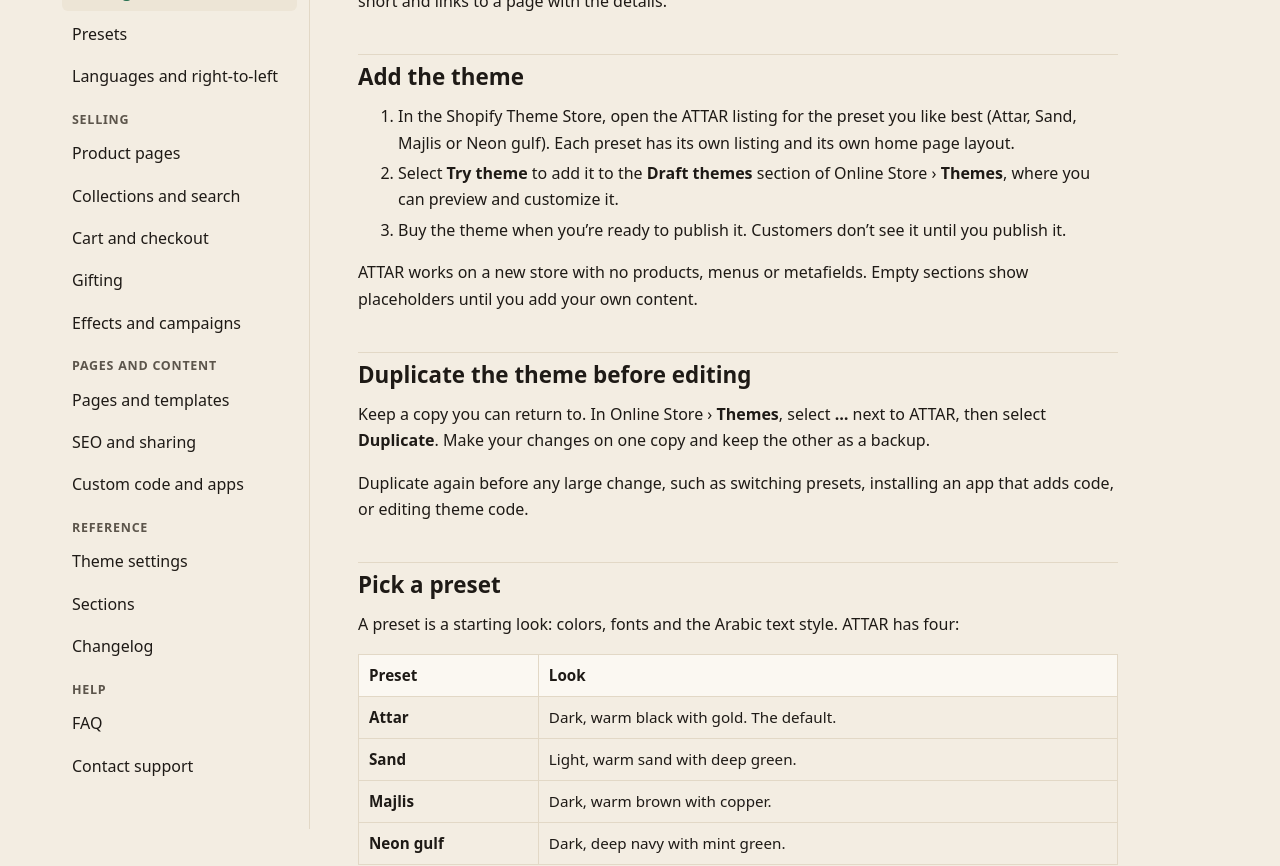
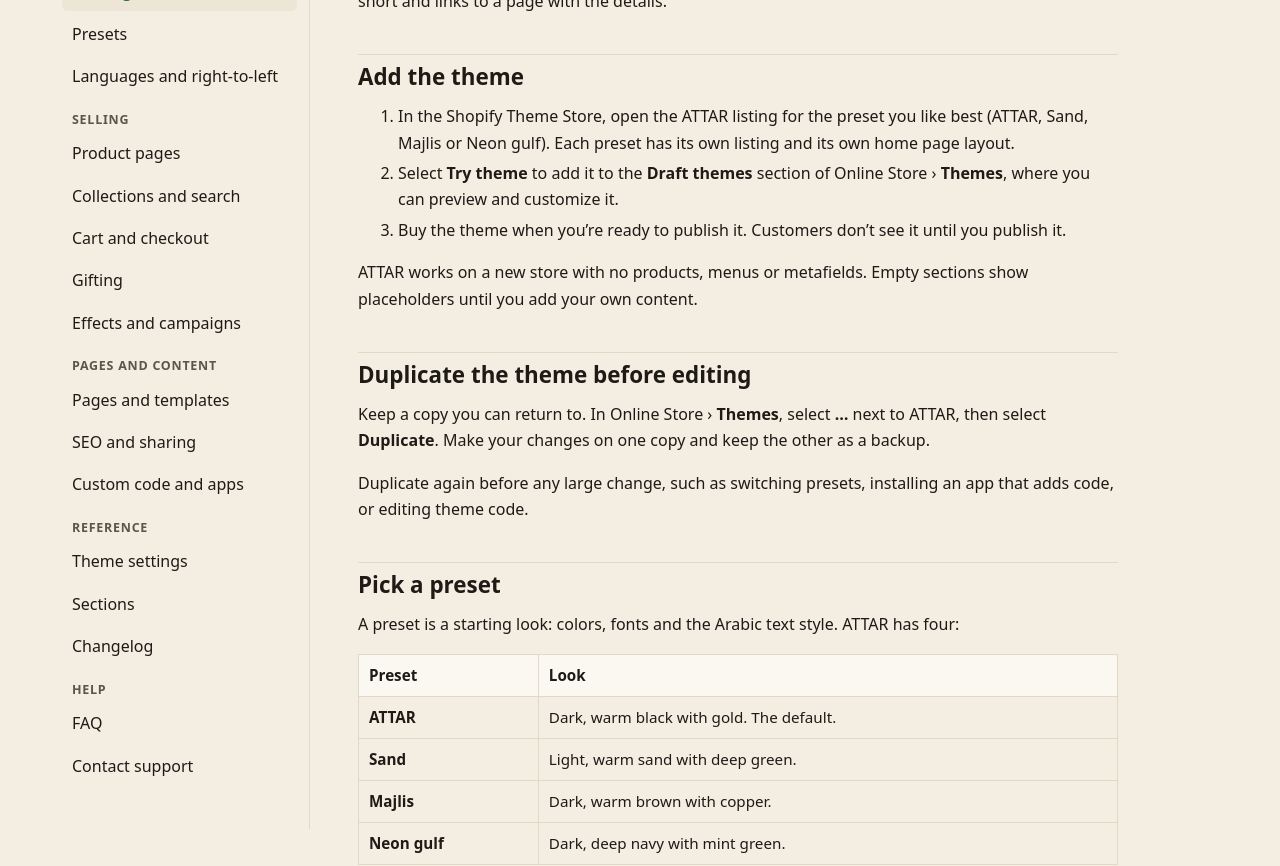
Before and after one commit to mahkhalid19/AttarDocs, a Jekyll site: the page built from getting-started.md, in a window 1280 px wide and 1400 px high. Shown: the part 190-1056 px from the top of the window. Built offline with Jekyll 4.4.1, drawn with Linux system fonts in a browser that asks for light colours.

Commit message:
Default preset renamed ATTAR

```diff
--- a/getting-started.md
+++ b/getting-started.md
@@ -7,7 +7,7 @@ This guide takes you from adding the theme to a store that's ready for its first
 
 ## Add the theme
 
-1. In the Shopify Theme Store, open the ATTAR listing for the preset you like best (Attar, Sand, Majlis or Neon gulf). Each preset has its own listing and its own home page layout.
+1. In the Shopify Theme Store, open the ATTAR listing for the preset you like best (ATTAR, Sand, Majlis or Neon gulf). Each preset has its own listing and its own home page layout.
 2. Select **Try theme** to add it to the **Draft themes** section of Online Store › **Themes**, where you can preview and customize it.
 3. Buy the theme when you're ready to publish it. Customers don't see it until you publish it.
 
@@ -25,7 +25,7 @@ A preset is a starting look: colors, fonts and the Arabic text style. ATTAR has
 
 | Preset | Look |
 |---|---|
-| **Attar** | Dark, warm black with gold. The default. |
+| **ATTAR** | Dark, warm black with gold. The default. |
 | **Sand** | Light, warm sand with deep green. |
 | **Majlis** | Dark, warm brown with copper. |
 | **Neon gulf** | Dark, deep navy with mint green. |
```
Also changed, not shown: index.md (+1 -1 lines), languages-and-rtl.md (+1 -1 lines), presets.md (+6 -6 lines), theme-settings.md (+1 -1 lines), changelog.md.
